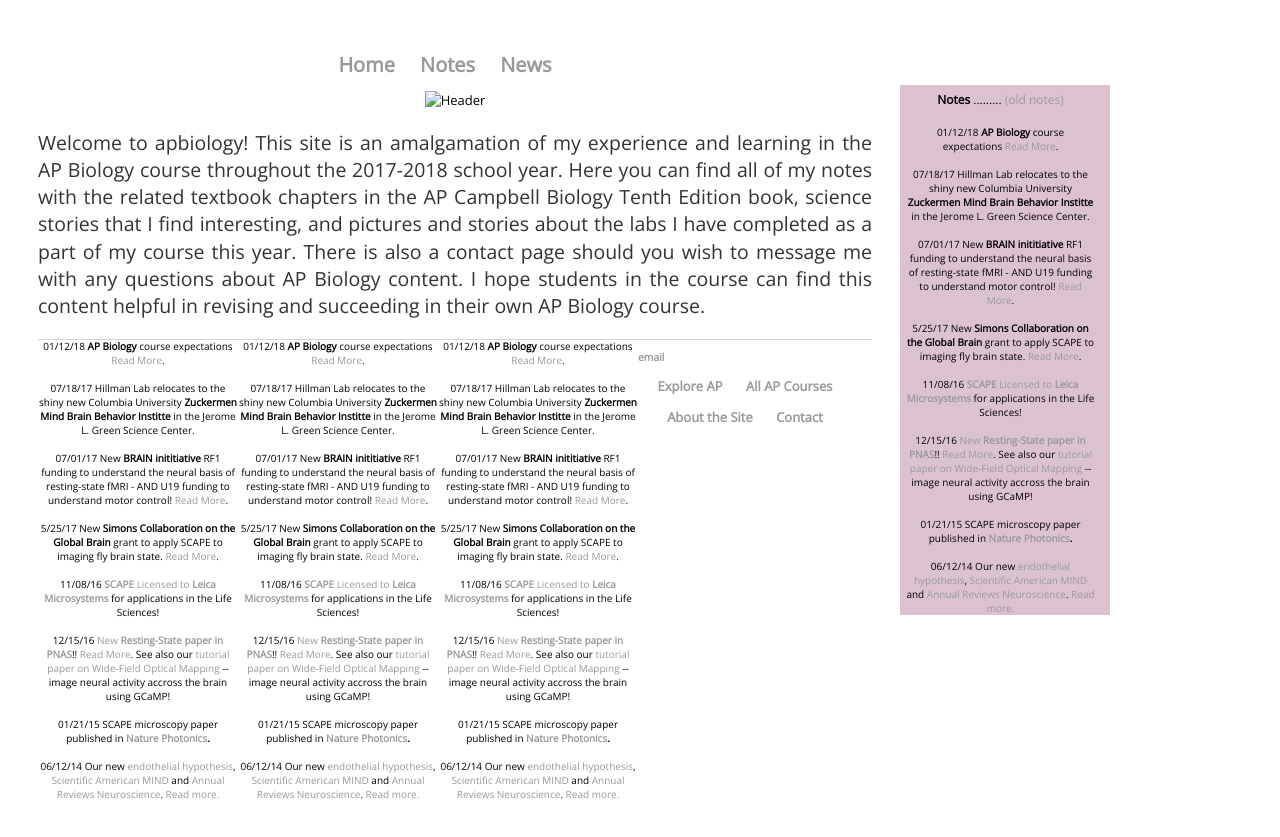
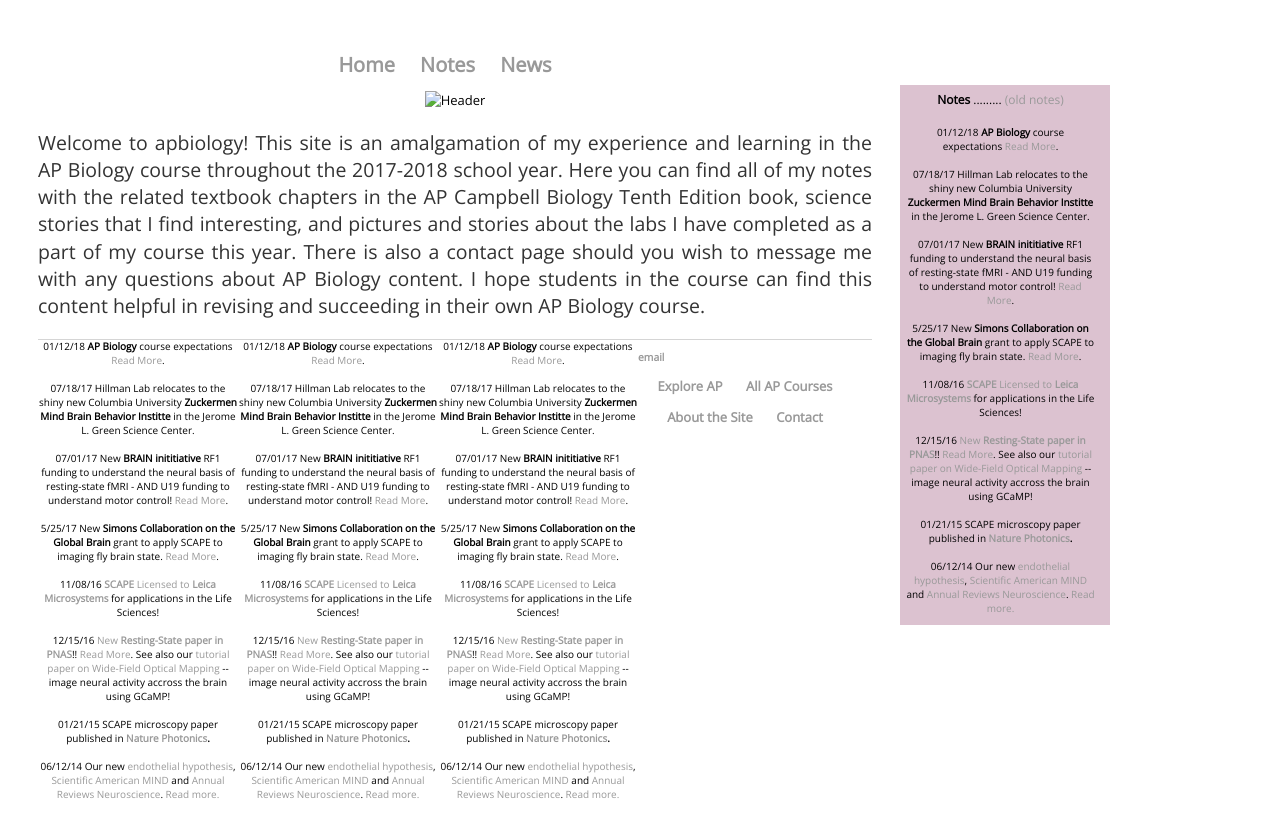
Before and after one commit to meganscarlett/meganscarlett.github.io, a Jekyll site: the page built from index.html, in a window 1280 px wide. Shown: the top 837 px of the page. Built offline with Jekyll 4.4.1, drawn with Linux system fonts in a browser that asks for light colours.

Commit message:
Update index.html

```diff
--- a/index.html
+++ b/index.html
@@ -13,7 +13,7 @@ There is also a contact page should you wish to message me with any questions ab
 I hope students in the course can find this content helpful in revising and succeeding in their own AP Biology course.</a></p></div>
 
 
-<div id="**Recent News Box**" style="height: 530px; left: 900px; position: absolute; top: 85px; width: 210px; background: #DCC2D0; z-index: 1;font-size: 10px" class="style_SkipStroke_3">
+<div id="**Recent News Box**" style="height: 540px; left: 900px; position: absolute; top: 85px; width: 210px; background: #DCC2D0; z-index: 1;font-size: 10px" class="style_SkipStroke_3">
 <table cellpadding="4">
 	<td width="189" ><div style="font-size: 12px; color="#2D386A"><b>Notes</b></span><span class="style17"> .........  <span class="style11"><a href="/_posts.html">(old notes)</a><br>
                     <br>
```
